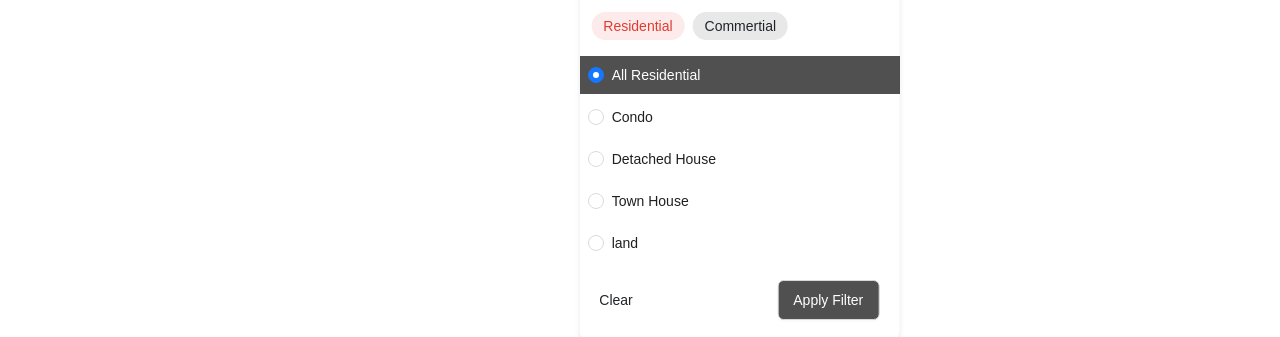
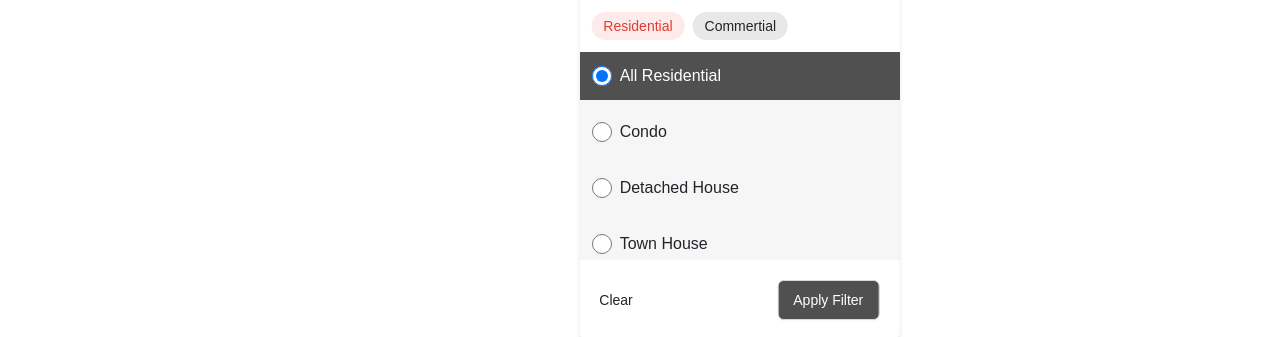
Before and after one commit to riad009/dd-property-sept-client, a React (Vite) app: page / in a window 1280 px wide. Both pictures are taken after a click on the element "All Residential". Shown: the part 591-928 px from the top of the page. Built offline with nearby package versions, Linux system fonts and the light colour scheme.

Commit message:
addedsearchbar footer checkbox with radio

```diff
--- a/src/pages/Home/SearchLocation.jsx
+++ b/src/pages/Home/SearchLocation.jsx
@@ -1,4 +1,4 @@
-import { Button, Radio } from "antd";
+import { Button, Checkbox, Col, Radio, Row } from "antd";
 import { useState } from "react";
 import { BiChevronDown, BiChevronUp } from "react-icons/bi";
 
@@ -38,10 +38,14 @@ const SearchLocation = () => {
   ];
 
   const [value, setValue] = useState("All Residential");
-  const onChange = (e) => {
+  const radioHandler = (e) => {
     setFooter1Open(true);
     console.log("radio checked", e.target.value);
     setValue(e.target.value);
+  };
+
+  const checkBoxHandler = (checkedValues) => {
+    console.log("checked = ", checkedValues);
   };
 
   return (
@@ -86,24 +90,42 @@ const SearchLocation = () => {
               </div>
               {/* Footer Body */}
               {/* Footer Items */}
-              <div className="overflow-scroll h-52 overflow-x-hidden w-80">
-                <Radio.Group
-                  buttonStyle="solid"
-                  onChange={onChange}
-                  value={value}
-                >
-                  {footer1Items.map((item) => (
-                    <Radio
-                      key={item.key}
-                      value={item.label}
-                      className={`w-full mt-1 p-2 ${
-                        value === item.label && "bg-dark2 text-white"
+              <div className="overflow-scroll h-52 overflow-x-hidden w-80 bg-dark2 bg-opacity-5">
+                {footer1Items.map((item) => (
+                  <div key={item.key}>
+                    <label
+                      className={`p-3 w-full flex items-center mb-2 cursor-pointer ${
+                        item.label === value && "bg-dark2"
                       }`}
                     >
-                      {item.label}
-                    </Radio>
-                  ))}
-                </Radio.Group>
+                      <input
+                        type="radio"
+                        value={item.label}
+                        checked={item.label === value}
+                        onChange={radioHandler}
+                        className="form-radio h-5 w-5 text-blue-600"
+                      />
+                      <span
+                        className={`ml-2 ${
+                          item.label === value ? "text-white" : "text-dark"
+                        }`}
+                      >
+                        {item.label}
+                      </span>
+                    </label>
+                    {item.label === value && item.options && (
+                      <Checkbox.Group
+                        className="px-10"
+                        style={{ width: "100%" }}
+                        onChange={checkBoxHandler}
+                      >
+                        {item.options?.map((option, index) => (
+                          <Checkbox value="A">{option}</Checkbox>
+                        ))}
+                      </Checkbox.Group>
+                    )}
+                  </div>
+                ))}
               </div>
               {/* Footer Footer */}
               <div className="text-dark flex justify-between items-center p-5 text-sm">
```
